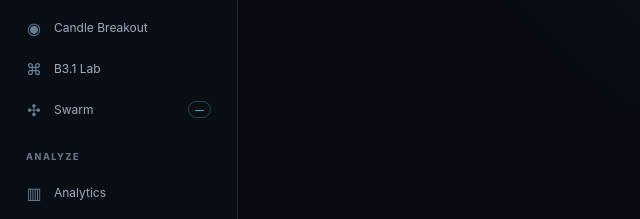
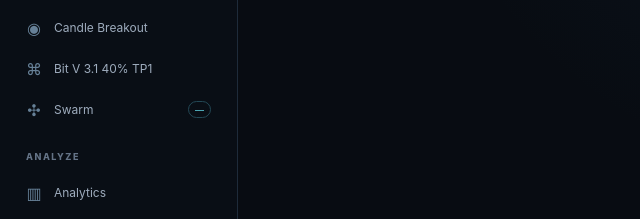
Before and after one commit to solanabot14/solana-one-coin-bot, a website: page terminal.html in a window 1280 px wide. Shown: the part 221-440 px from the top of the page, 0-640 px from the left. Drawn offline with Linux system fonts and the light colour scheme; no server answers.

Commit message:
Rename B3.1 Lab navigation label

```diff
--- a/terminal.html
+++ b/terminal.html
@@ -17,7 +17,7 @@
         <div class="nav-group-label">TRADING</div>
         <a href="/trading/v31" data-route="/trading/v31" class="nav-item"><span class="nav-icon">◈</span>V3.1</a>
         <a href="/trading/candle-breakout" data-route="/trading/candle-breakout" class="nav-item"><span class="nav-icon">◉</span>Candle Breakout</a>
-        <a href="/trading/b31-lab" data-route="/trading/b31-lab" class="nav-item"><span class="nav-icon">⌘</span>B3.1 Lab</a>
+        <a href="/trading/b31-lab" data-route="/trading/b31-lab" class="nav-item"><span class="nav-icon">⌘</span>Bit V 3.1 40% TP1</a>
         <a href="/swarm" data-route="/swarm" class="nav-item"><span class="nav-icon">✣</span>Swarm <span class="nav-live" id="navSwarmCount">—</span></a>
         <div class="nav-caption nav-caption-spaced">ANALYZE</div>
         <a href="/analytics" data-route="/analytics" class="nav-item"><span class="nav-icon">▥</span>Analytics</a>
```
